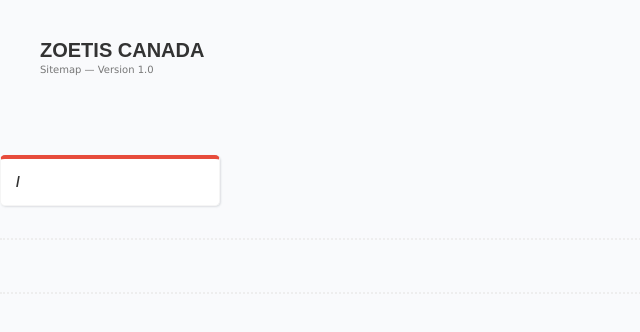
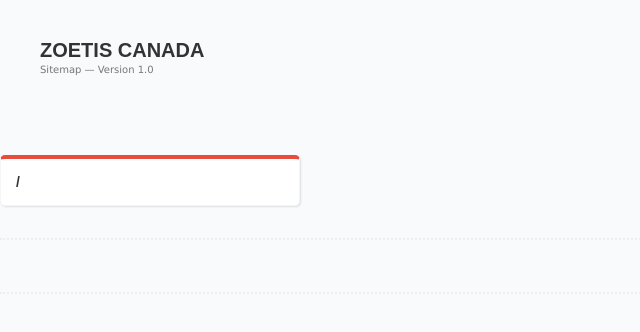
Before and after one commit to liamkopke/zoetis-sitemap, a website: page index.html in a window 1280 px wide. Shown: the full height of the page, 0-640 px from the left. Drawn offline with Linux system fonts and the light colour scheme; no server answers.

Commit message:
no wrap?

```diff
--- a/sitemap.css
+++ b/sitemap.css
@@ -57,6 +57,7 @@
 
 a {
 	text-decoration: none;
+	white-space: nowrap;
 }
 
 ol, ul {
@@ -280,5 +281,5 @@
 .primary > ul > li > a,
 .primary > ul > li > ul > li,
 .secondary li a {
-	width: 220px;
+	width: 300px;
 }
```
